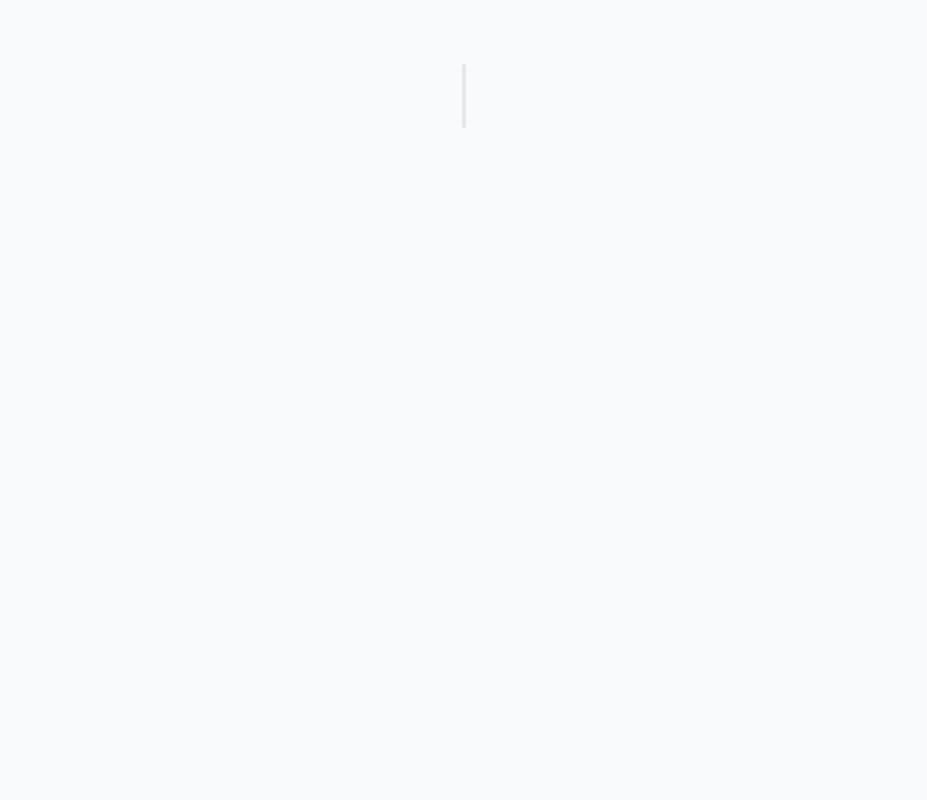
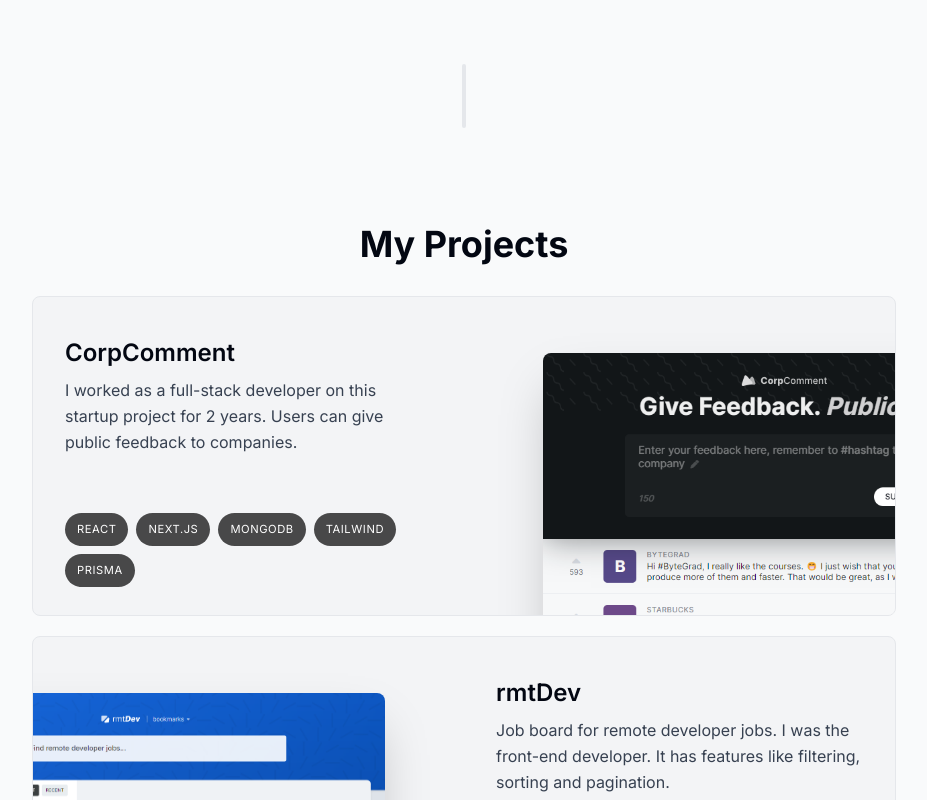
Before and after one commit to amniuelmohamed/portfolio, a Next.js app: page / in a window 1280 px wide. Shown: the part 1440-2240 px from the top of the page, without its empty margins (176-1103 px from the left). Before the commit the page ends 1664 px from the top, so only its background shows below. Built offline with nearby package versions, Linux system fonts and the light colour scheme.

Commit message:
Add the projects section

```diff
--- a/app/layout.tsx
+++ b/app/layout.tsx
@@ -17,7 +17,7 @@
     children: React.ReactNode;
 }) {
     return (
-        <html lang="en">
+        <html lang="en" className="!scroll-smooth">
             <body
                 className={`${inter.className} bg-gray-50 text-gray-950 relative pt-28 sm:pt-36`}
             >
--- a/app/page.tsx
+++ b/app/page.tsx
@@ -1,5 +1,6 @@
 import About from "@/components/about";
 import Hero from "@/components/hero";
+import Projects from "@/components/projects";
 import SectionDivider from "@/components/section-divider";
 
 export default function Home() {
@@ -9,6 +10,7 @@
             <SectionDivider />
             <About />
             <SectionDivider />
+            <Projects />
         </main>
     );
 }
--- a/components/about.tsx
+++ b/components/about.tsx
@@ -6,7 +6,7 @@
 
 export default function About() {
     return (
-        <section className="text-center py-20 sm:py-0">
+        <section className="text-center py-20 sm:py-24 scroll-mt-6" id="about">
             <SectionHeading>About me</SectionHeading>
             <motion.div
                 className="space-y-5 leading-[1.75]"
--- a/components/hero.tsx
+++ b/components/hero.tsx
@@ -11,7 +11,7 @@
 
 export default function Hero() {
     return (
-        <section>
+        <section className="sm:mb-24 scroll-mt-36" id="home">
             <div className="flex items-center justify-center">
                 <div className="relative">
                     <motion.div
--- /dev/null
+++ b/components/project.tsx
@@ -0,0 +1,80 @@
+"use client";
+
+import { projectsData } from "@/lib/data";
+import { useScroll, motion, useTransform } from "framer-motion";
+import Image from "next/image";
+import { useRef } from "react";
+
+type ProjectProps = (typeof projectsData)[number];
+
+export default function Project({
+    title,
+    description,
+    tags,
+    imageUrl,
+}: ProjectProps) {
+    const ref = useRef<HTMLDivElement>(null);
+    const { scrollYProgress } = useScroll({
+        target: ref,
+        offset: ["0 1", "1.3 1"],
+    });
+    const scaleProgress = useTransform(scrollYProgress, [0, 1], [0.5, 1]);
+    const opacityProgress = useTransform(scrollYProgress, [0, 1], [0.6, 1]);
+
+    return (
+        <motion.div
+            ref={ref}
+            style={{
+                scale: scaleProgress,
+                opacity: opacityProgress,
+            }}
+            className="group"
+        >
+            <article
+                className="group relative bg-gray-100 rounded-lg overflow-hidden border border-gray-200 sm:h-[20rem] flex group-even:flex-row-reverse
+                            hover:bg-gray-200 transition"
+            >
+                <div className="w-1/2 pt-6 pb-4 pl-4 pr-1 sm:pt-10 sm:pb-7 sm:px-8 flex flex-col h-full">
+                    <h3 className="font-semibold text-xl sm:text-2xl">
+                        {title}
+                    </h3>
+                    <p className="mt-2 text-gray-700 leading-relaxed">
+                        {description}
+                    </p>
+                    <ul className="flex flex-wrap gap-1 sm:gap-2 mt-4 sm:mt-auto">
+                        {tags.map((tag, index) => (
+                            <li
+                                key={index}
+                                className="bg-black/[0.7] text-white rounded-full px-3 py-2 text-[0.7rem] uppercase tracking-wider"
+                            >
+                                {tag}
+                            </li>
+                        ))}
+                    </ul>
+                </div>
+                <Image
+                    src={imageUrl}
+                    alt={`${title} image preview`}
+                    quality={90}
+                    className="absolute top-14 -right-56 sm:-right-40 md:-right-32 w-[30rem] rounded-lg shadow-2xl
+                        transition
+                        group-hover:-translate-x-3
+                        group-hover:translate-y-3
+                        group-hover:-rotate-2
+                        group-hover:scale-105
+
+                        group-even:right-[initial]
+                        group-even:-left-56
+                        group-even:sm:-left-40
+                        group-even:md:-left-32
+
+                        group-even:group-hover:translate-x-3
+                        group-even:group-hover:translate-y-3
+                        group-even:group-hover:rotate-2
+                        group-even:group-hover:scale-105
+                        "
+                />
+            </article>
+        </motion.div>
+    );
+}
--- /dev/null
+++ b/components/projects.tsx
@@ -0,0 +1,19 @@
+import React from "react";
+import SectionHeading from "./section-heading";
+import { projectsData } from "@/lib/data";
+import Project from "./project";
+
+export default function Projects() {
+    return (
+        <section className="py-20 sm:py-24 scroll-mt-6" id="projects">
+            <SectionHeading>My projects</SectionHeading>
+            <div className="space-y-5">
+                {projectsData.map((project, index) => (
+                    <React.Fragment key={index}>
+                        <Project {...project} />
+                    </React.Fragment>
+                ))}
+            </div>
+        </section>
+    );
+}
--- a/components/section-divider.tsx
+++ b/components/section-divider.tsx
@@ -6,7 +6,7 @@
 export default function SectionDivider() {
     return (
         <motion.div
-            className="w-1 h-16 bg-gray-200 rounded-full my-24 hidden sm:block mx-auto"
+            className="w-1 h-16 bg-gray-200 rounded-full hidden sm:block mx-auto"
             initial={{ opacity: 0, y: 100 }}
             animate={{ opacity: 1, y: 0 }}
             transition={{ delay: 0.3 }}
--- a/components/section-heading.tsx
+++ b/components/section-heading.tsx
@@ -6,7 +6,7 @@
 export default function SectionHeading({ children }: { children: string }) {
     return (
         <motion.h2
-            className="text-2xl sm:text-4xl font-bold mb-8 capitalize"
+            className="text-2xl sm:text-4xl font-bold mb-8 capitalize text-center"
             initial={{ opacity: 0, y: 100 }}
             animate={{ opacity: 1, y: 0 }}
             transition={{ delay: 0.3 }}
```
